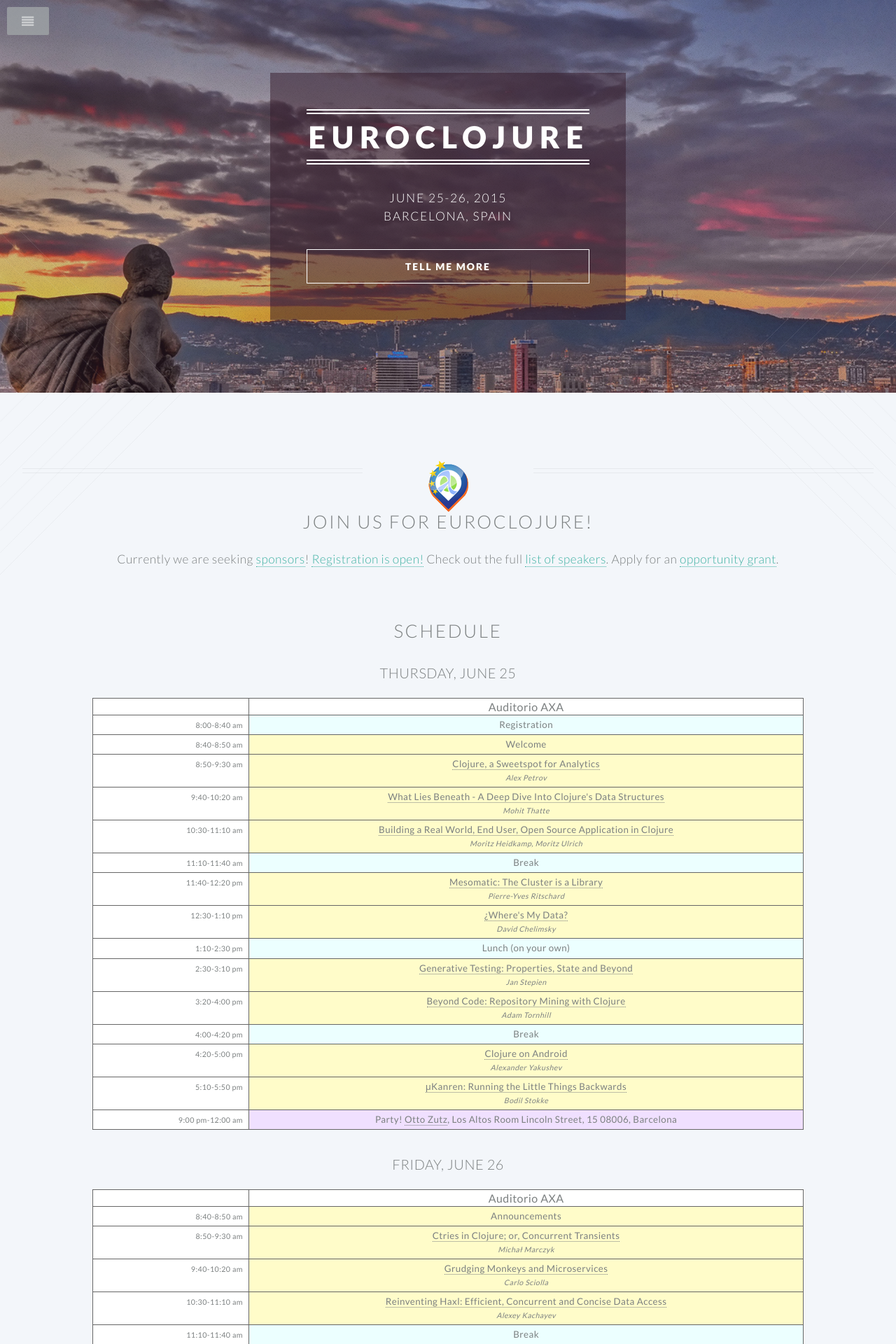
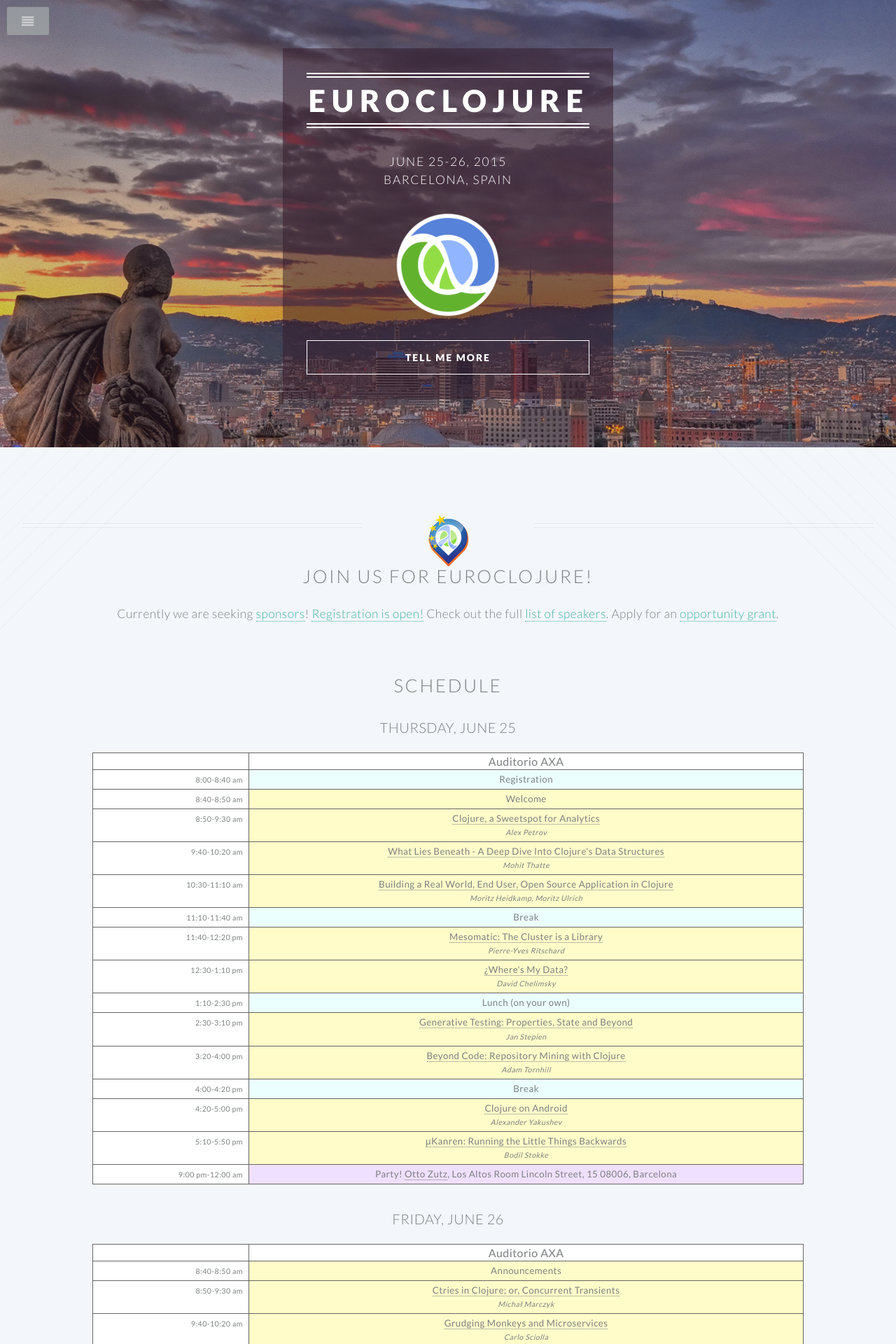
Before and after one commit to euroclojureorg/euroclojureorg.github.io, a Jekyll site: the page built from index.html, in a window 1280 px wide. Shown: the top 1920 px of the page at 70% size. Built offline with Jekyll 4.4.1, drawn with Linux system fonts in a browser that asks for light colours.

Commit message:
add clojure logo

```diff
--- a/_layouts/home.html
+++ b/_layouts/home.html
@@ -25,6 +25,9 @@
 					  Barcelona, Spain<br>
 				  </p>
 					<footer>
+						<img src="images/clojure.png" height="149" width="150" alt="Clojure"/>
+						<br>
+						<br>
 						<ul class="buttons vertical">
 							<li><a href="#main" class="button fit scrolly">Tell Me More</a></li>
 						</ul>
--- a/css/style.css
+++ b/css/style.css
@@ -822,7 +822,7 @@
 		background-size: 25em, 25em, auto, cover;
 		color: white;
 		cursor: default;
-		padding: 6em 0;
+		padding: 4em 0;
 		text-align: center;
 	}
 
@@ -841,7 +841,7 @@
 			color: white;
 			display: inline-block;
 			opacity: 0;
-			padding: 3em;
+			padding: 2em;
 			text-align: center;
 		}
 
```
Also changed, not shown: images/clojure.png (added).
